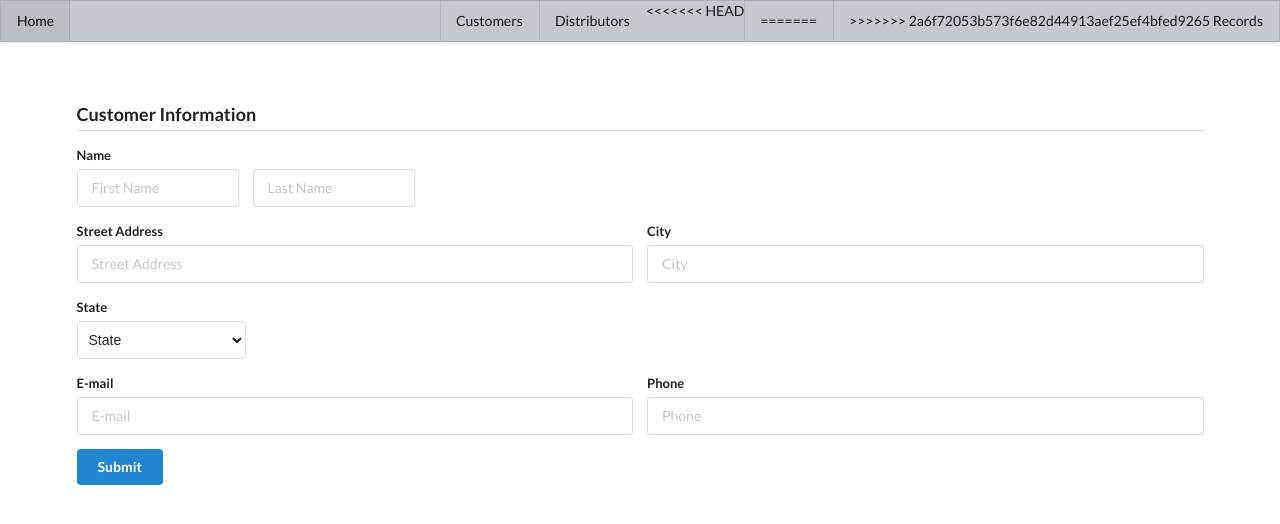
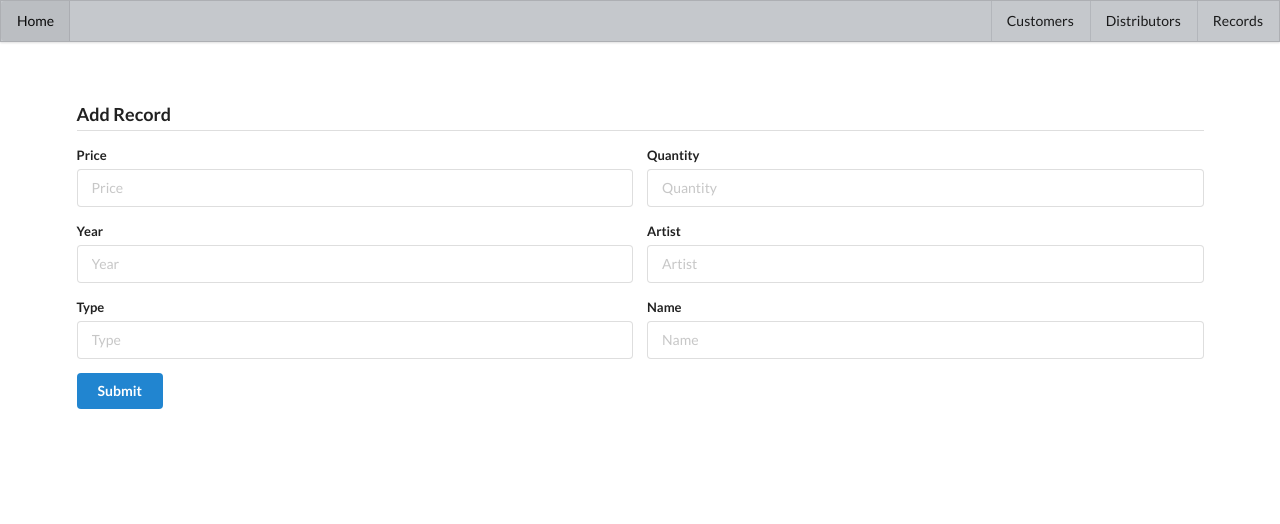
Before and after one commit to mlind34/record-store-app, a Flask app: page /records/add-record in a window 1280 px wide. Shown: the top 524 px of the page. Run offline with Flask 2, Linux system fonts and the light colour scheme; some libraries are stand-ins or nearby versions.

Commit message:
alex comment

```diff
--- a/app.py
+++ b/app.py
@@ -94,30 +94,27 @@ def add_distributor():
 def show_records():
     records = [{
         'id': 200,
-        'price': 'Record Warehouse',
-        'quantity': '456 Dist Street',
-        'year': 'Los Angeles',
-        'artist': 'California',
-        'type': '78259',
-        'name': '(888) 703-6517'
+        'price': '20',
+        'quantity': '12',
+        'year': '1985',
+        'artist': 'John Smith',
+        'name': "John's Best"
         },
         {
         'id': 201,
-        'price': 'Record Warehouse',
-        'quantity': '456 Dist Street',
-        'year': 'Los Angeles',
-        'artist': 'California',
-        'type': '78259',
-        'name': '(888) 703-6517'
+        'price': '40',
+        'quantity': '8',
+        'year': '1958',
+        'artist': 'George JSON',
+        'name': 'String Theory'
         },
         {
         'id': 201,
-        'price': 'Record Warehouse',
-        'quantity': '456 Dist Street',
-        'year': 'Los Angeles',
-        'artist': 'California',
-        'type': '78259',
-        'name': '(888) 703-6517'
+        'price': '28',
+        'quantity': '26',
+        'year': '2001',
+        'artist': 'Foo',
+        'name': 'Bar'
         },
     ]
     return render_template('records.html', records = records)
--- a/static/css/style.css
+++ b/static/css/style.css
@@ -6,6 +6,12 @@
     color: rgb(233,229,241);
     text-transform: uppercase;
     font-size: 3.5rem;
+}
+
+.ui.search {
+    text-align: end;
+    margin-right: 10%;
+    bottom: 3%;
 }
 
 /* Customer table */
@@ -28,7 +34,6 @@
 #state {
     width: 15%;
 }
-
 
 /* Home Page Background Image */
 .home-header {
--- a/templates/addrecord.html
+++ b/templates/addrecord.html
@@ -3,95 +3,37 @@
 
 <div class="ui container">
     <form class="ui form">
-        <h3 class="ui dividing header">Customer Information</h3>
-        <div class="field">
-            <label>Name</label>
-                <div class="two fields">
-                     <div class="field">
-                        <input type="text" name="first-name" placeholder="First Name">
-                    </div>
-                    <div class="field">
-                        <input type="text" name="last-name" placeholder="Last Name">
-                    </div>
-                </div>
+        <h3 class="ui dividing header">Add Record</h3>
+        <div class="two fields">
+            <div class="field">
+                <label>Price</label>
+                <input type="text" name="price" placeholder="Price">
+            </div>
+            <div class="field">
+                <label>Quantity</label>
+                <input type="text" name="price" placeholder="Quantity">
+            </div>
         </div>
 
         <div class="two fields">
             <div class="field">
-                <label>Street Address</label>
-                <input type="text" name="street" placeholder="Street Address">
+                <label>Year</label>
+                <input type="text" name="year" placeholder="Year">
             </div>
             <div class="field">
-                <label>City</label>
-                <input type="text" name="city" placeholder="City">
+                <label>Artist</label>
+                <input type="text" name="artist" placeholder="Artist">
             </div>
         </div>
-            <div class="field" id="state">
-                <label>State</label>
-                <select class="ui fluid dropdown">
-                    <option value="">State</option>
-                    <option value="AL">Alabama</option>
-                    <option value="AK">Alaska</option>
-                    <option value="AZ">Arizona</option>
-                    <option value="AR">Arkansas</option>
-                    <option value="CA">California</option>
-                    <option value="CO">Colorado</option>
-                    <option value="CT">Connecticut</option>
-                    <option value="DE">Delaware</option>
-                    <option value="DC">District Of Columbia</option>
-                    <option value="FL">Florida</option>
-                    <option value="GA">Georgia</option>
-                    <option value="HI">Hawaii</option>
-                    <option value="ID">Idaho</option>
-                    <option value="IL">Illinois</option>
-                    <option value="IN">Indiana</option>
-                    <option value="IA">Iowa</option>
-                    <option value="KS">Kansas</option>
-                    <option value="KY">Kentucky</option>
-                    <option value="LA">Louisiana</option>
-                    <option value="ME">Maine</option>
-                    <option value="MD">Maryland</option>
-                    <option value="MA">Massachusetts</option>
-                    <option value="MI">Michigan</option>
-                    <option value="MN">Minnesota</option>
-                    <option value="MS">Mississippi</option>
-                    <option value="MO">Missouri</option>
-                    <option value="MT">Montana</option>
-                    <option value="NE">Nebraska</option>
-                    <option value="NV">Nevada</option>
-                    <option value="NH">New Hampshire</option>
-                    <option value="NJ">New Jersey</option>
-                    <option value="NM">New Mexico</option>
-                    <option value="NY">New York</option>
-                    <option value="NC">North Carolina</option>
-                    <option value="ND">North Dakota</option>
-                    <option value="OH">Ohio</option>
-                    <option value="OK">Oklahoma</option>
-                    <option value="OR">Oregon</option>
-                    <option value="PA">Pennsylvania</option>
-                    <option value="RI">Rhode Island</option>
-                    <option value="SC">South Carolina</option>
-                    <option value="SD">South Dakota</option>
-                    <option value="TN">Tennessee</option>
-                    <option value="TX">Texas</option>
-                    <option value="UT">Utah</option>
-                    <option value="VT">Vermont</option>
-                    <option value="VA">Virginia</option>
-                    <option value="WA">Washington</option>
-                    <option value="WV">West Virginia</option>
-                    <option value="WI">Wisconsin</option>
-                    <option value="WY">Wyoming</option>
-                </select>
-            </div>
 
             <div class="two fields">
                 <div class="field">
-                    <label>E-mail</label>
-                    <input type="text" name="email" placeholder="E-mail">
+                    <label>Type</label>
+                    <input type="text" name="type" placeholder="Type">
                 </div>
                 <div class="field">
-                    <label>Phone</label>
-                    <input type="text" name="phone" placeholder="Phone">
+                    <label>Name</label>
+                    <input type="text" name="name" placeholder="Name">
                 </div>
             </div>
 
--- a/templates/layout.html
+++ b/templates/layout.html
@@ -27,11 +27,7 @@
             <a class="item" href="/distributors">
               Distributors
             </a>
-<<<<<<< HEAD
             <a class="item" href="/records">
-=======
-            <a class="item" href="/inventory">
->>>>>>> 2a6f72053b573f6e82d44913aef25ef4bfed9265
               Records
             </a>
         </div>
```
Also changed, not shown: templates/records.html (+9 -6 lines), 1 other file.
